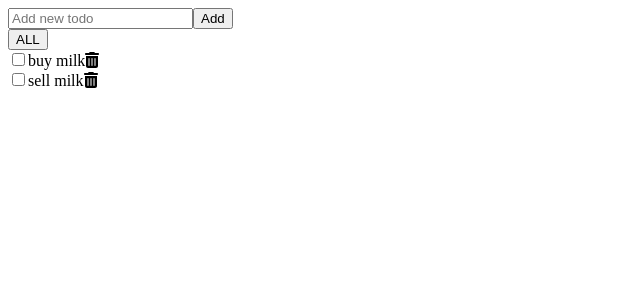
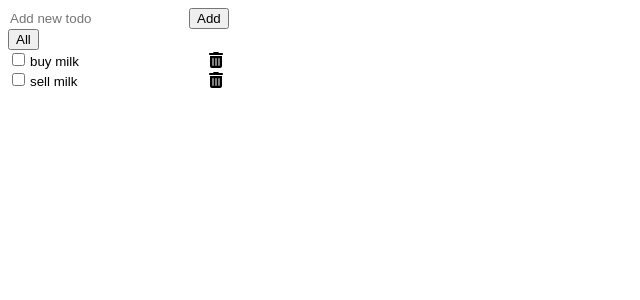
Before and after one commit to AyakaTsubouchi/vue-todo, a Vue app: page / in a window 1280 px wide. Shown: the top 300 px of the page, without its empty margins (0-640 px from the left). Built offline with nearby package versions, Linux system fonts and the light colour scheme.

Commit message:
finish basic structure

```diff
--- a/package.json
+++ b/package.json
@@ -12,6 +12,7 @@
     "@fortawesome/free-solid-svg-icons": "^6.0.0",
     "@fortawesome/vue-fontawesome": "^3.0.0-5",
     "core-js": "^3.6.5",
+    "v-click-outside": "^3.1.2",
     "vue": "^3.0.0"
   },
   "devDependencies": {
--- a/src/App.vue
+++ b/src/App.vue
@@ -4,7 +4,7 @@
       <input v-model="newTodo" placeholder="Add new todo" />
       <button @click="addTodo">Add</button>
     </div>
-    <button @click="showAll = !showAll">ALL</button>
+    <button @click="showAll = !showAll">{{showAll? 'HIDE' : 'All'}}</button>
     <section class="todos">
       <transition-group name="products" appear>
         <div
@@ -18,9 +18,8 @@
               type="checkbox"
               v-model="todo.completed"
               @click="todo.completed = !todo.completed"
-            />{{ todo.title
-            }}</span
-            ><input v-if="todo.isEdit" v-model="todo.title" /><span
+            /></span
+            ><input :class="{completed:todo.completed, show: showAll}" v-model="todo.title" /><span
               @click="deleteTodo(todo.id)"
               ><font-awesome-icon icon="trash-can"
             /></span>
@@ -35,11 +34,15 @@
 <script>
 export default {
   data: function () {
+
     return {
+       models: {
+        base: false,
+        conditional: false,
+      },
+      showAll:false,
       newTodo: "",
       editedTodo: "",
-      showAll: false,
-
       todos: [
         {
           id: 1,
@@ -57,13 +60,10 @@ export default {
     };
   },
   components: {
-    // Navbar
   },
   created() {},
   methods: {
-       onClickOutside() {
-      console.log("clicked outside");
-    },
+
     addTodo() {
       this.todos.push({
         id: this.todos.length + 1,
@@ -89,7 +89,6 @@ export default {
     finishEdit() {
      console.log('hi')
          this.todos.map((todo) => (todo.isEdit = false));
-
     },
   },
   computed: {},
@@ -100,12 +99,25 @@ export default {
 li {
   list-style-type: none;
 }
-li.completed {
-  text-decoration: line-through;
-  display: none;
+input{
+  border: none;
+}
+.completed{
+   text-decoration: line-through;
+   display: none;
+}
+.completed.show{
+    display: inline-block;
 }
 
-.completed.show {
-  display: inline-block;
+.ffefd5-box {
+  background-color: #ffefd5;
+  height: 50px;
+  text-align: center;
+}
+
+.c13f10-box {
+  background-color: #c13f10;
+  height: 50px;
 }
 </style>
--- a/src/main.js
+++ b/src/main.js
@@ -3,10 +3,11 @@ import App from './App.vue'
 import { library } from '@fortawesome/fontawesome-svg-core'
 import { faUserSecret,faTrashCan } from '@fortawesome/free-solid-svg-icons'
 import { FontAwesomeIcon } from '@fortawesome/vue-fontawesome'
+import vco from "v-click-outside";
+
 
 library.add(faUserSecret)
 library.add(faTrashCan)
 
-const app = createApp(App)
 
-app.component('font-awesome-icon', FontAwesomeIcon).mount('#app')
+createApp(App).use(vco).component('font-awesome-icon', FontAwesomeIcon).mount('#app')
```
Also changed, not shown: 1 other file (tests, documents, lock files or other folders).
